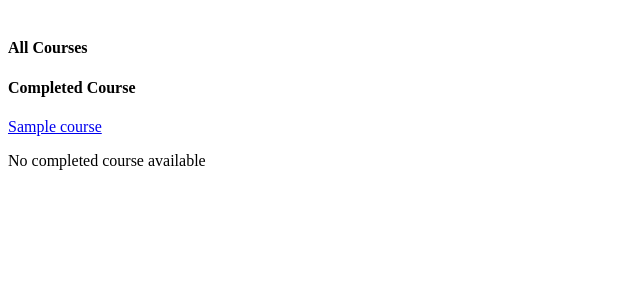
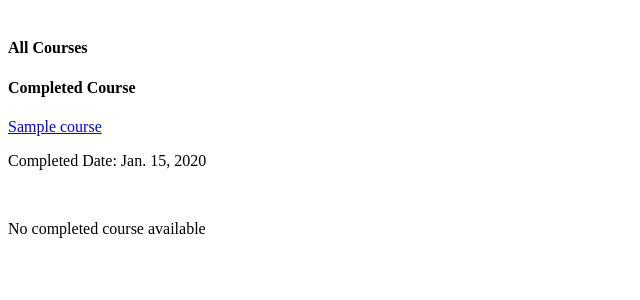
Before and after one commit to nolachen/ice, a Django app: page /courses/enrolled in a window 1280 px wide. Shown: the top 300 px of the page, without its empty margins (0-640 px from the left). Run offline with Django 3.2, Linux system fonts and the light colour scheme; a user stored in the database is signed in; tables that the repository leaves empty hold one stand-in row (values such as "Sample post").

Commit message:
can mark course completion and record completed date

```diff
--- a/courses/views.py
+++ b/courses/views.py
@@ -17,6 +17,8 @@ from django.contrib.auth import logout, authenticate, login
 from django.contrib.auth.forms import AuthenticationForm
 
 from django.urls import reverse_lazy
+
+from datetime import date
 
 
 # USER IDENTITY HELPERS
@@ -127,6 +129,7 @@ def view_enrolled_course(request):
     for enrollment in not_completed_enrollments:
         not_completed_course.append(Course.objects.get(enrollment=enrollment))
     return render(request, 'courses/enrolled_course_list.html', {
+        'completed_enrollments': completed_enrollments,
         'completed_course': completed_course,
         'not_completed_course': not_completed_course,
     })
@@ -184,6 +187,14 @@ def take_quiz(request, course_id, module_id, quiz_id):
                     num_of_correct += 1
             if (num_of_correct >= quiz.passing_score * quiz.num_questions / 100):
                 passed = True
+                # Check if the module is the last module
+                module = Module.objects.get(id=module_id)
+                course = Course.objects.get(id=course_id)
+                if (module == course.modules.order_by('index').last()):
+                    enrollment = Enrollment.objects.get(learner=learner, course=course)
+                    enrollment.completed = True
+                    enrollment.completed_date = date.today()
+                    enrollment.save()
             else:
                 passed = False
 
--- a/templates/courses/enrolled_course_list.html
+++ b/templates/courses/enrolled_course_list.html
@@ -8,14 +8,15 @@
   <div class="row well">
     <div class="col-md-12">
 
-      {% if completed_course %}
+      {% if completed_enrollments %}
       <div class="container">
         <h4>Completed Course</h4>
         <div class="row well">
           <div class="enrolled-course">
-            {% for course in completed_course %}
+            {% for enrollment in completed_enrollments %}
                 <div class="enrolled-course-completed">
-                  <a href="{% url 'courses:view_course' course_id=course.id %}">{{ course.name }}</a>
+                  <a href="{% url 'courses:view_course' course_id=enrollment.course.id %}">{{ enrollment.course.name }}</a>
+                  <p>Completed Date: {{ enrollment.completed_date }}</p>
                 <br>
             {% endfor %}
           </div>
```
